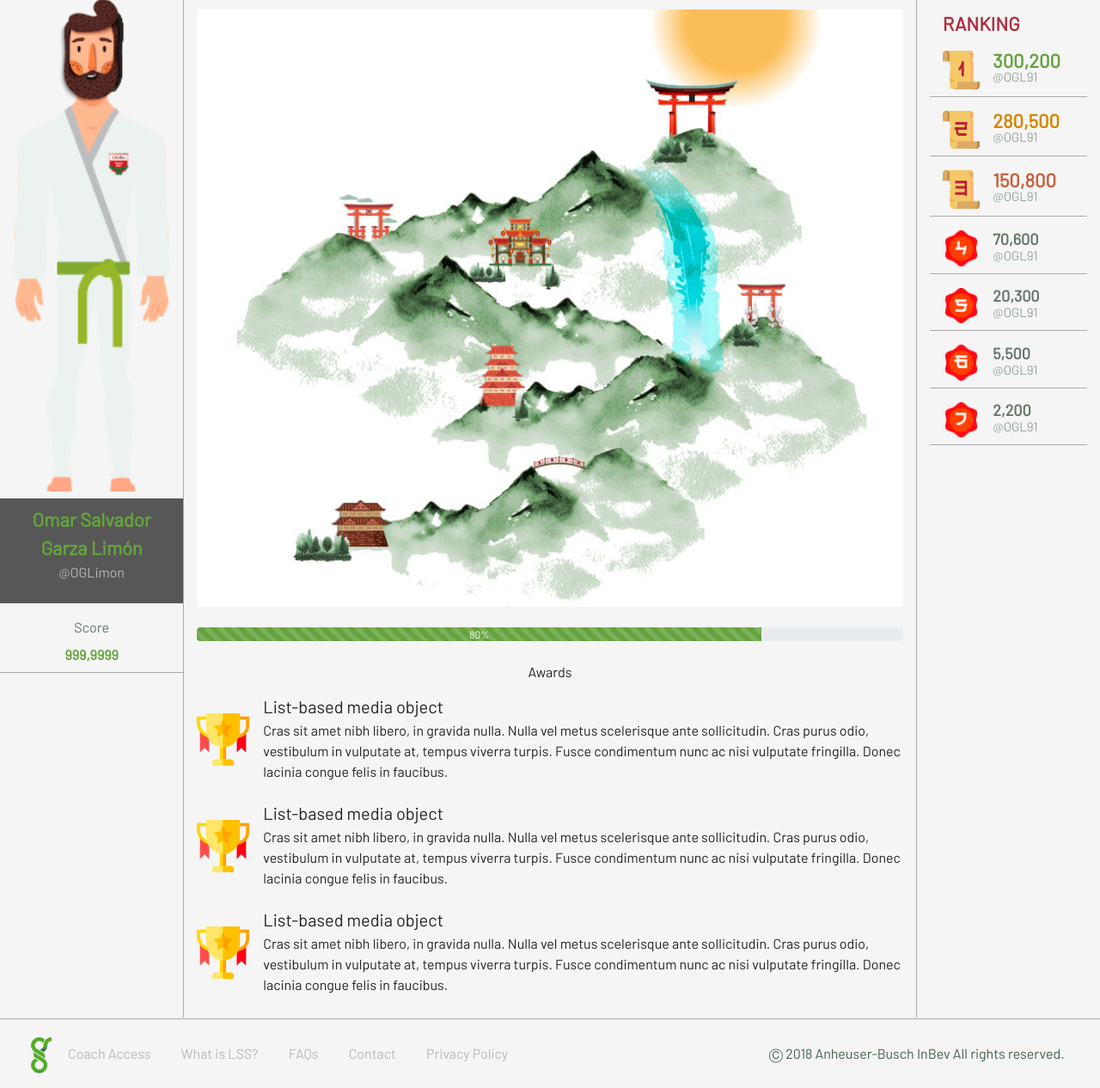
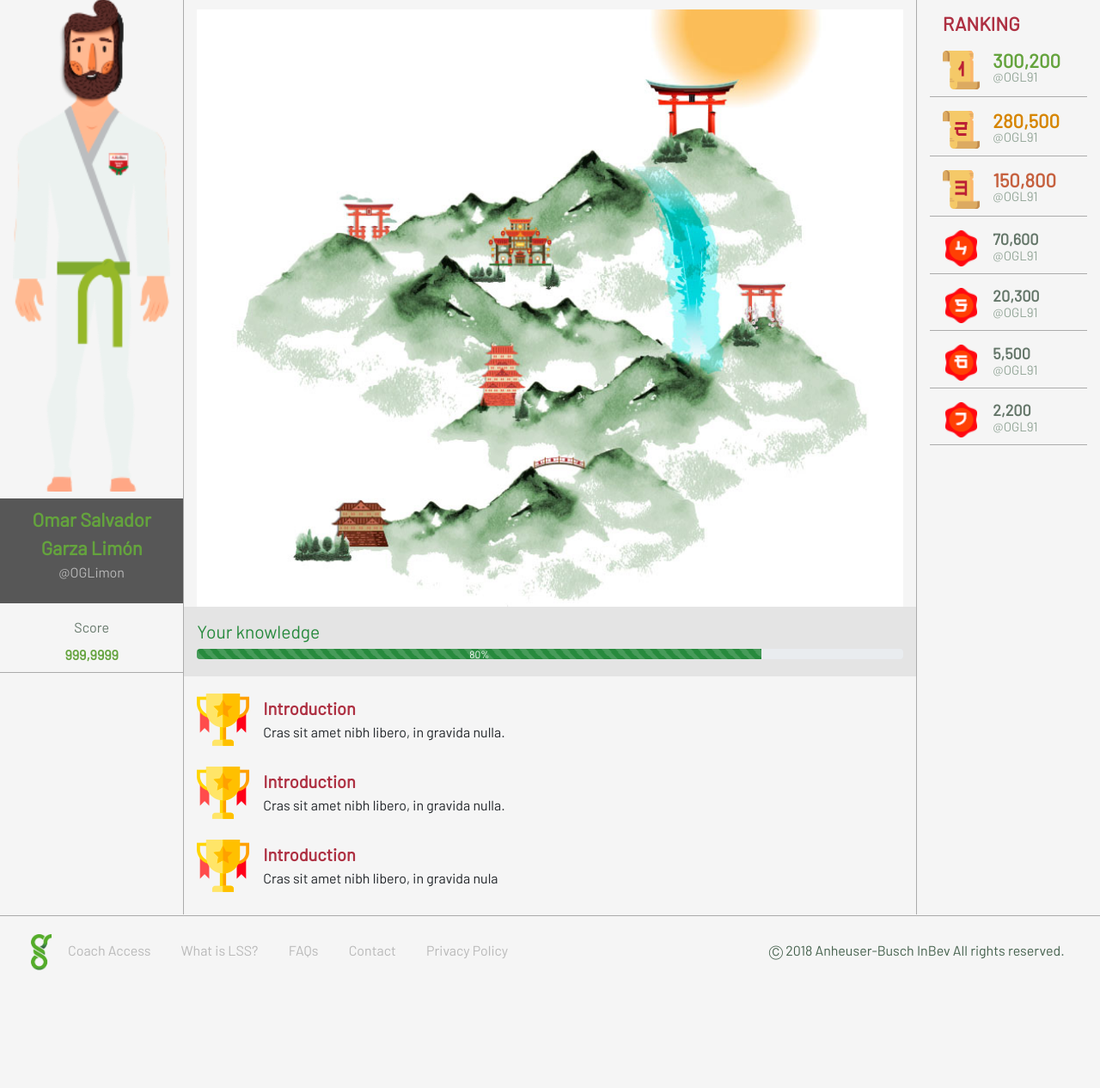
Before and after one commit to omargarzalimon/GBCourseGit, a PHP site: page /profilePage.html in a window 1280 px wide. Shown: the part 86-1352 px from the top of the page at 86% size. After the commit the page ends 1215 px from the top, so only its background shows below. Run offline with PHP 8.4, Linux system fonts and the light colour scheme.

Commit message:
Estructura Profile Page
Esperando Validación

```diff
--- a/css/profileStyle.css
+++ b/css/profileStyle.css
@@ -63,16 +63,44 @@ p#studentName{
 
 img#progressMap{
 	width: 100%;
+
 }
 
-#progressBar .progress-bar{
-  background-color: #64A33D;
+#progressBar{
+  height: 12px;
 }
 
-#awardsTitle{
-    text-align: center;
+
+#progressBar .progress-bar{
+  background-color: #278a3d;
 }
 
+.progressTitle{
+  font-size: 21px;
+  color: #278a3d;
+}
+
+.progressRow{
+  background-color: #E4E4E4;
+  padding-top: 1rem;
+  padding-bottom: calc(1rem*1.25);
+}
+
+
+
+
+
+.awardTitle{
+  color: #AE3042;
+}
+
+.awardsList{
+  margin-top: calc(1rem*1.25);
+}
+
+.awardsList .media{
+  align-items: center;
+}
 
 
 #rankingTitle{
@@ -195,6 +223,8 @@ img#progressMap{
     border-bottom: 1px solid rgba(0,0,0,0.3);
   }
 
+
+
   p#rankingTitle{
     text-align: center;
     margin-bottom: 15px;
@@ -273,17 +303,8 @@ img#progressMap{
     font-size: 26px;
   }
 
-  #progressMap{
 
-  }
 
-  #progressBar{
-    height: 25px;
-  }
-
-  #awardsTitle{
-    font-size: 26px;
-  }
 
   .awardObjective{
     font-size: 23px;
--- a/profilePage.html
+++ b/profilePage.html
@@ -86,34 +86,40 @@
     		<!-- Progress Map -->
 			<a href="temaryPage.html"><img id="progressMap" class="mx-auto" src="img/map.jpg"></a>
 			<!-- Progress Bar -->
-			<div id="progressBar" class="progress mt-4 mb-4">
-			  	<div class="progress-bar progress-bar-striped progress-bar-animated" role="progressbar" aria-valuenow="5" aria-valuemin="0" aria-valuemax="100" style="width: 5%"></div>
+			<div class="row  progressRow">
+				<div class="col-sm-12">
+					<h3 class="progressTitle">Your knowledge</h3>
+				  	<div id="progressBar" class="progress">
+					  	<div class="progress-bar progress-bar-striped progress-bar-animated" role="progressbar" aria-valuenow="5" aria-valuemin="0" aria-valuemax="100" style="width: 5%"></div>
+					</div>
+				</div>
 			</div>
+
+
 			<!-- Progress Bar End -->
 
-			<p id="awardsTitle">Awards</p>
-			<div class="row">
+						<div class="row">
 				<div class="col-xs-12 col-sm-12 col-md-12 col-lg-12">
-					<ul class="list-unstyled ">
+					<ul class="list-unstyled awardsList">
 					  <li class="media">
 					    <img class=" align-self-center mr-3" src="img/profile/trophy.png">
-					    <div class="media-body">
-					      <h5 class="mt-0 mb-1">List-based media object</h5>
-					      Cras sit amet nibh libero, in gravida nulla. Nulla vel metus scelerisque ante sollicitudin. Cras purus odio, vestibulum in vulputate at, tempus viverra turpis. Fusce condimentum nunc ac nisi vulputate fringilla. Donec lacinia congue felis in faucibus.
+					    <div class="media-body align-middle">
+					      <h5 class="mt-0 mb-1 awardTitle font-weight-bold">Introduction</h5>
+					      <span>Cras sit amet nibh libero, in gravida nulla.</span>
 					    </div>
 					  </li>
 					  <li class="media my-4">
 					    <img class=" align-self-center mr-3" src="img/profile/trophy.png">
 					    <div class="media-body">
-					      <h5 class="mt-0 mb-1">List-based media object</h5>
-					      Cras sit amet nibh libero, in gravida nulla. Nulla vel metus scelerisque ante sollicitudin. Cras purus odio, vestibulum in vulputate at, tempus viverra turpis. Fusce condimentum nunc ac nisi vulputate fringilla. Donec lacinia congue felis in faucibus.
+					      <h5 class="mt-0 mb-1 awardTitle font-weight-bold">Introduction</h5>
+					      <span>Cras sit amet nibh libero, in gravida nulla.</span>
 					    </div>
 					  </li>
 					  <li class="media">
 					    <img class=" align-self-center mr-3" src="img/profile/trophy.png">
 					    <div class="media-body">
-					      <h5 class="mt-0 mb-1">List-based media object</h5>
-					      Cras sit amet nibh libero, in gravida nulla. Nulla vel metus scelerisque ante sollicitudin. Cras purus odio, vestibulum in vulputate at, tempus viverra turpis. Fusce condimentum nunc ac nisi vulputate fringilla. Donec lacinia congue felis in faucibus.
+					      <h5 class="mt-0 mb-1 awardTitle font-weight-bold">Introduction</h5>
+					      <span>Cras sit amet nibh libero, in gravida nula</span>
 					    </div>
 					  </li>
 					</ul>
@@ -121,63 +127,7 @@
 
 			</div>
 
-		    <!-- <div class="list-group">
-		    	<a href="#" class="list-group-item list-group-item-action flex-column align-items-center ">
-				    <div class="d-flex w-100 justify-content-between align-items-center">
-				    	<div style="width: 14%" class="float-left">
-				  			<img src="img/profile/trophy.png" style="width: 100%;">
-				  		</div>
-				    	<h5 class="awardObjective mb-0 ml-2" text-center>First module finished.</h5>
-				    	<h3>ldjaskjddasdasasasasdasdasd</h3>
-				      	<span class="txtPoints">100 beercoins</span>
-				    </div>
-				</a>
-				<a href="#" class="list-group-item list-group-item-action flex-column align-items-center ">
-				    <div class="d-flex w-100 justify-content-between align-items-center">
-				    	<div style="width: 14%" class="float-left">
-				  			<img src="img/profile/trophy.png" style="width: 100%;">
-				  		</div>
-				      	<h5 class="awardObjective mb-0 ml-2" text-center>First module finished.</h5>
-				      	<span class="txtPoints badge badge-pill">100 beercoins</span>
-				    </div>
-				</a>
-				<a href="#" class="list-group-item list-group-item-action flex-column align-items-center ">
-				    <div class="d-flex w-100 justify-content-between align-items-center">
-				    	<div style="width: 14%" class="float-left">
-				  			<img src="img/profile/trophy.png" style="width: 100%;">
-				  		</div>
-				      	<h5 class="awardObjective mb-0 ml-2" text-center>First module finished.</h5>
-				      	<span class="txtPoints badge badge-pill">100 beercoins</span>
-				    </div>
-				</a>
-				<a href="#" class="list-group-item list-group-item-action flex-column align-items-center ">
-				    <div class="d-flex w-100 justify-content-between align-items-center">
-				    	<div style="width: 14%" class="float-left">
-				  			<img src="img/profile/trophy.png" style="width: 100%;">
-				  		</div>
-				      	<h5 class="awardObjective mb-0 ml-2" text-center>First module finished.</h5>
-				      	<span class="txtPoints badge badge-pill">100 beercoins</span>
-				    </div>
-				</a>
-				<a href="#" class="list-group-item list-group-item-action flex-column align-items-center ">
-				    <div class="d-flex w-100 justify-content-between align-items-center">
-				    	<div style="width: 14%" class="float-left">
-				  			<img src="img/profile/trophy.png" style="width: 100%;">
-				  		</div>
-				      	<h5 class="awardObjective mb-0 ml-2" text-center>First module finished.</h5>
-				      	<span class="txtPoints badge badge-pill">100 beercoins</span>
-				    </div>
-				</a>
-				<a href="#" class="list-group-item list-group-item-action flex-column align-items-center ">
-				    <div class="d-flex w-100 justify-content-between align-items-center">
-				    	<div style="width: 14%" class="float-left">
-				  			<img src="img/profile/trophy.png" style="width: 100%;">
-				  		</div>
-				      	<h5 class="awardObjective mb-0 ml-2" text-center>First module finished.</h5>
-				      	<span class="txtPoints badge badge-pill">100 beercoins</span>
-				    </div>
-				</a>
-			</div> -->
+
 		</div><!-- Middle Section -->
 	    <div class="col-sm-2 sidenav">
 	    	<p id="rankingTitle" class="font-weight-bold">RANKING</p>
```
